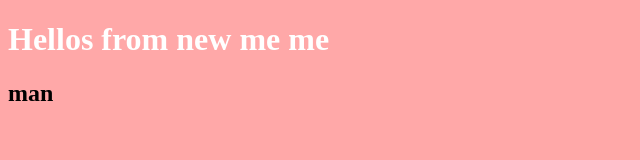
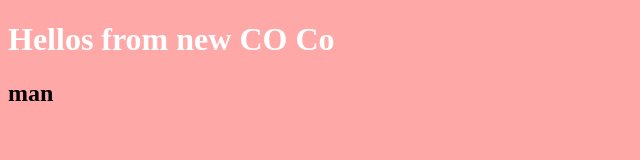
Before and after one commit to Smile-guy/test, a plain HTML site: page index.html in a window 1280 px wide. Shown: the full height of the page, 0-640 px from the left. Drawn offline with Linux system fonts and the light colour scheme.

Commit message:
add Co co text

```diff
--- a/index.html
+++ b/index.html
@@ -7,7 +7,7 @@
     <link rel="stylesheet" href="style.css" >
 </head>
 <body>
-    <h1>Hellos from new me me</h1>
+    <h1>Hellos from new CO Co</h1>
     <h2>man</h2>
     <script src="app.js" ></script>
 </body>
```
